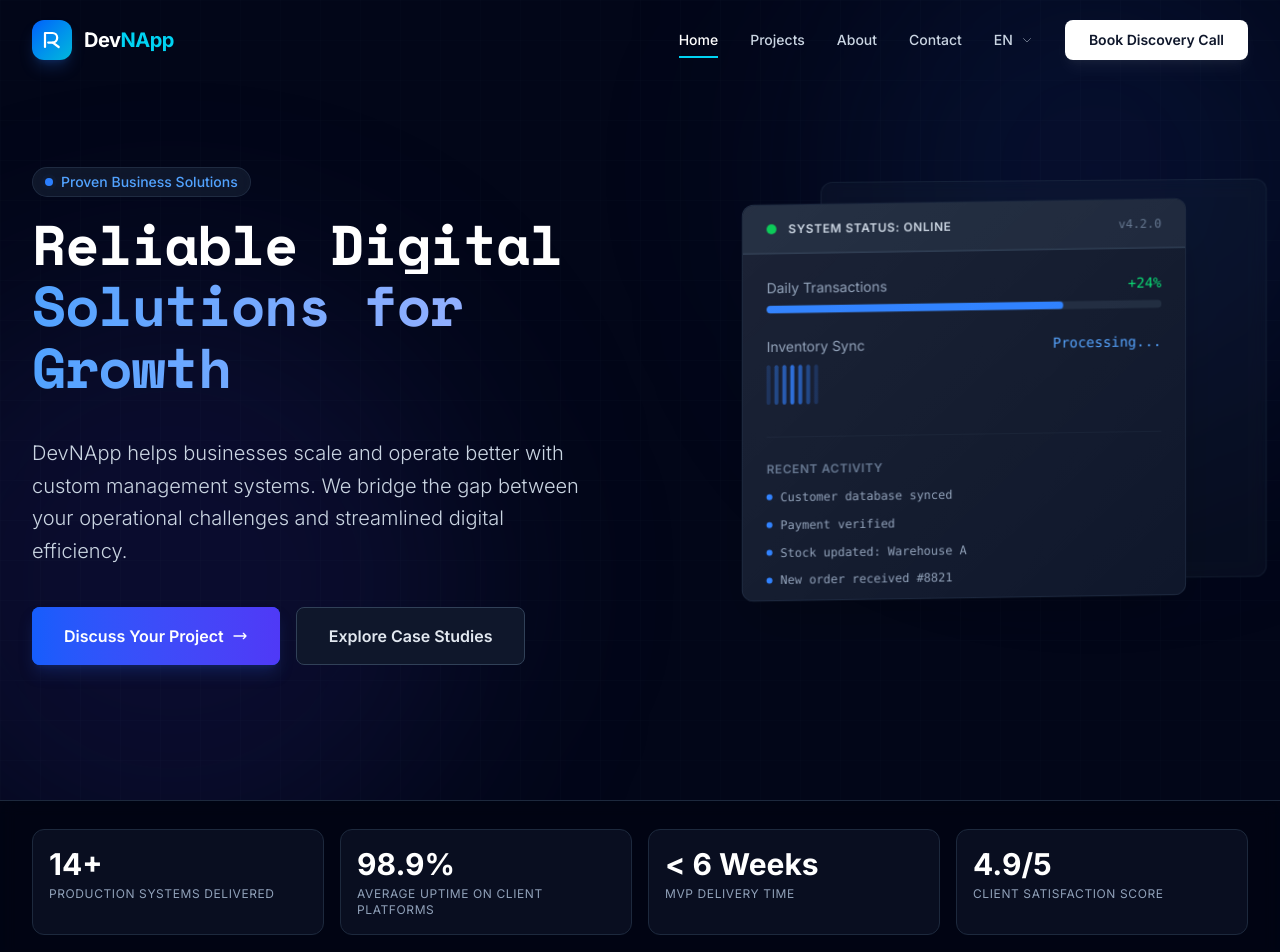
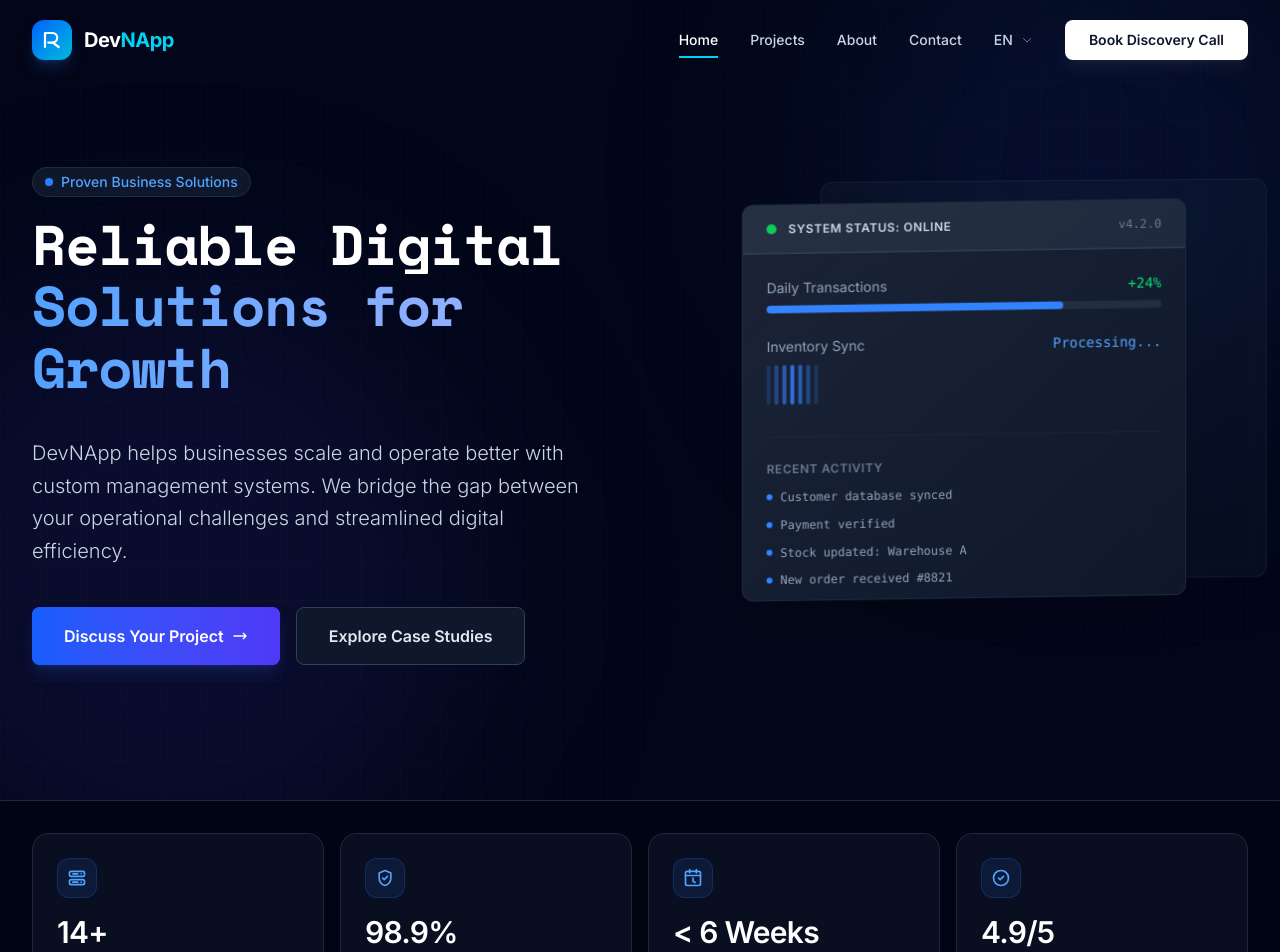
Before and after one commit to abdelilahIbba/devNa, a Vue app: page / in a window 1280 px wide. Shown: the top 952 px of the page. Built offline with nearby package versions, Linux system fonts and the light colour scheme.

Commit message:
feat: finalize dark-mode UX and professional KPI icon updates

```diff
--- a/src/App.vue
+++ b/src/App.vue
@@ -1,5 +1,5 @@
 <template>
-  <div class="min-h-screen">
+  <div class="min-h-screen app-shell transition-colors duration-300">
     <Navbar />
     <RouterView />
     <StickyCTA />
--- a/src/assets/main.css
+++ b/src/assets/main.css
@@ -18,15 +18,34 @@
 }
 
 @layer base {
+  :root {
+    --app-bg: #020617;
+    --app-text: #e2e8f0;
+  }
+
   body {
-    background-color: var(--color-devna-light);
-    color: #111827;
+    background-color: var(--app-bg);
+    color: var(--app-text);
+    transition: background-color 0.35s ease, color 0.35s ease;
     -webkit-font-smoothing: antialiased;
     -moz-osx-font-smoothing: grayscale;
+  }
+
+  a,
+  button,
+  input,
+  textarea,
+  select {
+    transition: background-color 0.25s ease, border-color 0.25s ease, color 0.25s ease, transform 0.25s ease, box-shadow 0.25s ease;
   }
 }
 
 @layer utilities {
+  .app-shell {
+    background-color: var(--app-bg);
+    color: var(--app-text);
+  }
+
   .gradient-primary {
     background-image: linear-gradient(to right, var(--color-devna-primary), var(--color-devna-accent));
   }
@@ -284,3 +303,15 @@
   opacity: 0;
   transform: translateY(-20px);
 }
+
+@media (prefers-reduced-motion: reduce) {
+  html {
+    scroll-behavior: auto;
+  }
+
+  *, *::before, *::after {
+    animation-duration: 0.01ms !important;
+    animation-iteration-count: 1 !important;
+    transition-duration: 0.01ms !important;
+  }
+}
--- a/src/components/StickyCTA.vue
+++ b/src/components/StickyCTA.vue
@@ -3,7 +3,8 @@
     <div class="max-w-md mx-auto pointer-events-auto">
       <router-link
         to="/contact"
-        class="w-full inline-flex items-center justify-center gap-2 rounded-full bg-cyan-500 text-slate-950 font-bold py-3.5 shadow-xl shadow-cyan-500/25 hover:bg-cyan-400 transition-colors"
+        class="w-full inline-flex items-center justify-center gap-2 rounded-full font-bold py-3.5 shadow-xl transition-all duration-300"
+        :class="isDark ? 'bg-cyan-500 text-slate-950 shadow-cyan-500/25 hover:bg-cyan-400 hover:-translate-y-0.5' : 'bg-slate-900 text-white shadow-slate-900/20 hover:bg-slate-800 hover:-translate-y-0.5'"
       >
         Book Discovery Call
         <svg class="w-4 h-4" fill="none" viewBox="0 0 24 24" stroke="currentColor">
@@ -15,6 +16,11 @@
 </template>
 
 <script setup lang="ts">
+import { computed } from 'vue'
+import { useTheme } from '@/composables/useTheme'
+
+const { theme } = useTheme()
+const isDark = computed(() => theme.value === 'dark')
 </script>
 
 <style scoped>
--- /dev/null
+++ b/src/composables/useTheme.ts
@@ -0,0 +1,34 @@
+import { ref } from 'vue'
+
+export type ThemeMode = 'dark'
+
+const STORAGE_KEY = 'devna-theme'
+const theme = ref<ThemeMode>('dark')
+
+const applyThemeToDom = (mode: ThemeMode) => {
+  document.documentElement.setAttribute('data-theme', mode)
+}
+
+export const initTheme = () => {
+  theme.value = 'dark'
+  localStorage.setItem(STORAGE_KEY, 'dark')
+  applyThemeToDom(theme.value)
+}
+
+export const useTheme = () => {
+  const setTheme = (mode: ThemeMode) => {
+    theme.value = mode
+    applyThemeToDom(mode)
+    localStorage.setItem(STORAGE_KEY, mode)
+  }
+
+  const toggleTheme = () => {
+    setTheme('dark')
+  }
+
+  return {
+    theme,
+    setTheme,
+    toggleTheme
+  }
+}
--- a/src/main.ts
+++ b/src/main.ts
@@ -5,6 +5,9 @@
 
 import App from './App.vue'
 import router from './router'
+import { initTheme } from './composables/useTheme'
+
+initTheme()
 
 const app = createApp(App)
 
--- a/src/views/AboutView.vue
+++ b/src/views/AboutView.vue
@@ -1,5 +1,5 @@
 <template>
-  <div class="min-h-screen bg-slate-950 pt-24 pb-16">
+  <div class="min-h-screen bg-slate-950 pt-24 pb-16 page-view">
     <!-- Hero Section -->
     <section class="py-16 bg-gradient-to-br from-slate-900 to-slate-950 relative overflow-hidden">
       <div class="absolute inset-0 opacity-20">
--- a/src/views/ContactView.vue
+++ b/src/views/ContactView.vue
@@ -1,5 +1,5 @@
 <template>
-  <div class="min-h-screen bg-slate-950 pt-24 pb-16">
+  <div class="min-h-screen bg-slate-950 pt-24 pb-16 page-view">
     <div class="max-w-7xl mx-auto px-4 sm:px-6 lg:px-8">
       <!-- Page Header -->
       <div class="text-center mb-12">
--- a/src/views/HomeView.vue
+++ b/src/views/HomeView.vue
@@ -1,14 +1,35 @@
 <template>
-  <div class="min-h-screen bg-slate-950 text-slate-200 selection:bg-blue-500 selection:text-white">
+  <div class="min-h-screen bg-slate-950 text-slate-200 selection:bg-blue-500 selection:text-white home-view page-view">
     <!-- Hero Immersive Section -->
     <HeroImmersive />
 
     <!-- Proof Metrics Strip -->
-    <div class="border-y border-slate-800 bg-black/20 backdrop-blur-sm py-7">
+    <div class="border-y border-slate-800 bg-black/20 backdrop-blur-sm py-8 proof-strip">
       <div class="max-w-7xl mx-auto px-4 sm:px-6 lg:px-8 grid grid-cols-2 lg:grid-cols-4 gap-4">
-        <div v-for="metric in proofMetrics" :key="metric.label" class="rounded-xl border border-slate-800 bg-slate-900/60 p-4">
-          <p class="text-white text-2xl md:text-3xl font-bold">{{ metric.value }}</p>
-          <p class="text-slate-400 text-xs uppercase tracking-wider mt-1">{{ metric.label }}</p>
+        <div
+          v-for="metric in proofMetrics"
+          :key="metric.label"
+          class="rounded-2xl border border-slate-800 bg-slate-900/60 px-5 py-5 md:px-6 md:py-6 proof-card"
+        >
+          <div class="w-10 h-10 rounded-xl bg-blue-500/10 text-blue-400 border border-blue-500/20 flex items-center justify-center mb-4">
+            <svg v-if="metric.key === 'systems'" class="w-5 h-5" fill="none" viewBox="0 0 24 24" stroke="currentColor">
+              <rect x="3" y="4" width="18" height="6" rx="2" stroke-width="2" />
+              <rect x="3" y="14" width="18" height="6" rx="2" stroke-width="2" />
+              <path stroke-linecap="round" stroke-linejoin="round" stroke-width="2" d="M7 7h6M7 17h6M17 7h.01M17 17h.01" />
+            </svg>
+            <svg v-else-if="metric.key === 'uptime'" class="w-5 h-5" fill="none" viewBox="0 0 24 24" stroke="currentColor">
+              <path stroke-linecap="round" stroke-linejoin="round" stroke-width="2" d="M12 3l7 3v6c0 4.5-2.9 7.8-7 9-4.1-1.2-7-4.5-7-9V6l7-3zm-3 9 2 2 4-4" />
+            </svg>
+            <svg v-else-if="metric.key === 'mvp'" class="w-5 h-5" fill="none" viewBox="0 0 24 24" stroke="currentColor">
+              <rect x="3" y="4" width="18" height="17" rx="2" stroke-width="2" />
+              <path stroke-linecap="round" stroke-linejoin="round" stroke-width="2" d="M8 2v4M16 2v4M3 9h18M12 12v4l2.5 1.5" />
+            </svg>
+            <svg v-else class="w-5 h-5" fill="none" viewBox="0 0 24 24" stroke="currentColor">
+              <path stroke-linecap="round" stroke-linejoin="round" stroke-width="2" d="M9 12l2 2 4-4m6 2a9 9 0 11-18 0 9 9 0 0118 0z" />
+            </svg>
+          </div>
+          <p class="text-white text-2xl md:text-3xl font-semibold tracking-tight proof-value">{{ metric.value }}</p>
+          <p class="text-slate-400 text-[11px] md:text-xs uppercase tracking-[0.14em] mt-2 proof-label">{{ metric.label }}</p>
         </div>
       </div>
     </div>
@@ -250,10 +271,10 @@
 ])
 
 const proofMetrics = [
-  { value: '14+', label: 'Production Systems Delivered' },
-  { value: '98.9%', label: 'Average Uptime on Client Platforms' },
-  { value: '< 6 Weeks', label: 'MVP Delivery Time' },
-  { value: '4.9/5', label: 'Client Satisfaction Score' }
+  { key: 'systems', value: '14+', label: 'Production Systems Delivered' },
+  { key: 'uptime', value: '98.9%', label: 'Average Uptime on Client Platforms' },
+  { key: 'mvp', value: '< 6 Weeks', label: 'MVP Delivery Time' },
+  { key: 'satisfaction', value: '4.9/5', label: 'Client Satisfaction Score' }
 ]
 
 const partnerBrands = ['AtellasFleet', 'TeckMizanne', 'ProStock', 'MediCare CRM']
@@ -368,6 +389,16 @@
   animation: marquee 30s linear infinite;
 }
 
+.proof-card {
+  transition: transform 0.25s ease, border-color 0.25s ease, box-shadow 0.25s ease;
+}
+
+.proof-card:hover {
+  transform: translateY(-3px);
+  border-color: rgba(56, 189, 248, 0.45);
+  box-shadow: 0 14px 30px rgba(2, 6, 23, 0.22);
+}
+
 @media (prefers-reduced-motion: reduce) {
   .animate-marquee {
     animation: none;
--- a/src/views/ProjectDetailView.vue
+++ b/src/views/ProjectDetailView.vue
@@ -1,5 +1,5 @@
 <template>
-  <div class="min-h-screen bg-slate-950 pt-24 pb-16">
+  <div class="min-h-screen bg-slate-950 pt-24 pb-16 page-view">
     <div class="max-w-7xl mx-auto px-4 sm:px-6 lg:px-8">
       <!-- Breadcrumb -->
       <nav class="flex items-center space-x-2 text-sm mb-8">
--- a/src/views/ProjectsView.vue
+++ b/src/views/ProjectsView.vue
@@ -1,5 +1,5 @@
 <template>
-  <div class="min-h-screen bg-slate-950 pt-24 pb-16">
+  <div class="min-h-screen bg-slate-950 pt-24 pb-16 page-view">
     <div class="max-w-7xl mx-auto px-4 sm:px-6 lg:px-8">
       <!-- Page Header -->
       <div class="text-center mb-12">
```
Also changed, not shown: src/components/Footer.vue (+19 -14 lines), src/components/Navbar.vue (+21 -16 lines).
